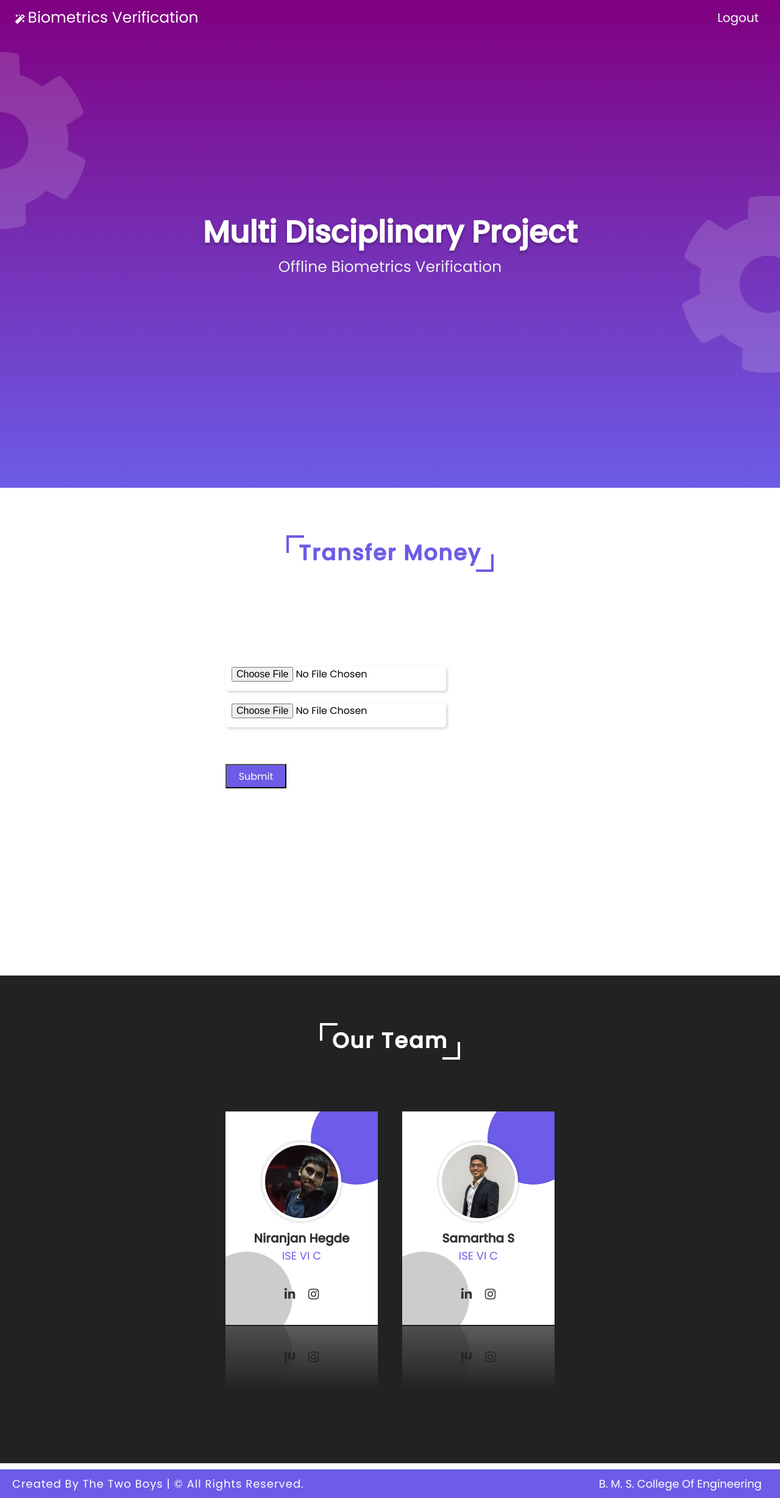
After one commit to Samartha2601/Biometric_Verification, a Flask app: page /authenticate in a window 1280 px wide. The commit adds this page. Shown: the whole page at 61% size. Run offline with Flask 2, Linux system fonts and the light colour scheme.

Commit message:
third commit

```diff
--- a/app.py
+++ b/app.py
@@ -65,9 +65,11 @@ def signup():
     return render_template('signup.html')
 
 #view for home
-@app.route('/home')
+@app.route('/home',methods=['GET','POST'])
 def home():
-
+    if request.method=='POST':
+        print("FFFF")
+        return redirect(url_for('authenticate'))
     return render_template('home.html')
 
 
@@ -78,5 +80,16 @@ def logout():
     session['username']=None
     return redirect(url_for('landing'))
 
+@app.route('/authenticate',methods=['GET','POST'])
+def authenticate():
+    if request.method=='POST':
+        fingerprint = request.form['fingerprint']
+        signature = request.form['signature']
+        print("XYZ")
+        return render_template('fileinput.html')
+
+
+    return render_template('fileinput.html')
+
 if __name__=='__main__':
     app.run(port=5000,debug=True)
--- /dev/null
+++ b/templates/fileinput.html
@@ -0,0 +1,54 @@
+{% extends "base.html" %}
+{% block content2 %}
+  <ul>
+    <li><a href="{{url_for('logout')}}">Logout</a></li>
+  </ul>
+{% endblock %}
+{% block content %}
+ <!-- about section starts   -->
+<section id="contact" class="contact">
+
+<h1 class="heading" style="margin-bottom: 150px;">Transfer Money</h1>
+
+ <div class="row">
+    <div class="form-container">
+
+
+            <form action="/authenticate" method="post">
+
+                <div class="inputBox">
+                    <input type="file" name="signature" placeholder="signature">
+                    <br>
+                </div>
+
+                <div class="inputBox">
+                    <input type="file" name="fingerprint" placeholder="fingerprint">
+                    <br>
+                </div>
+
+                <!-- <div class="inputBox">
+                    <input type="text" name="amount" placeholder="Amount">
+                    <br>
+                </div> -->
+
+
+
+                <button type="submit"
+                    style="background-color: var(--color);
+                    color:#fff;
+                    font-size: 16px;
+                    cursor: pointer;
+                    height:4rem;
+                    width: 10rem;
+                    margin-top: 50px;">
+                    submit</button>
+            </form>
+    </div>
+
+
+</div>
+
+
+</section>
+ <!-- about section ends  -->
+{% endblock %}
--- a/templates/home.html
+++ b/templates/home.html
@@ -14,7 +14,7 @@
     <div class="form-container">
 
 
-            <form action="/" method="post">
+            <form action="/home" method="post">
 
                 <div class="inputBox">
                     <input type="text" name="account_name" placeholder="Account Name">
--- a/templates/login.html
+++ b/templates/login.html
@@ -10,7 +10,7 @@
 <body>
     <div class="login-box">
         <h2>Login</h2>
-        <form>
+        <form method="post">
           <div class="user-box">
             <input type="text" name="username" required="">
             <label>Username</label>
```
